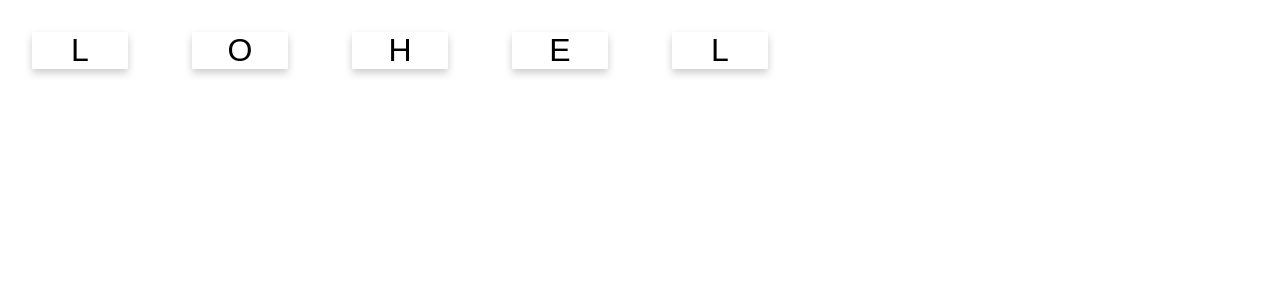
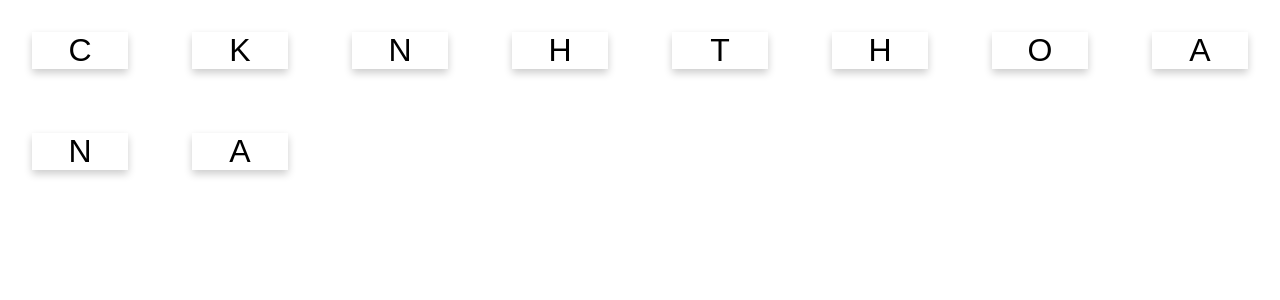
Before and after one commit to Nuna2026/-, a React (Create React App) app: page / in a window 1280 px wide. Shown: the top 300 px of the page. Built offline with nearby package versions, Linux system fonts and the light colour scheme.

Commit message:
เปลี่ยนข้อความ

```diff
--- a/src/App.js
+++ b/src/App.js
@@ -8,7 +8,7 @@ class App extends Component {
   render() {
     return (
       <div>
-        <WordCard value="HELLO"/>
+        <WordCard value="THANCHANOK"/>
     </div>
     );
   }
```
